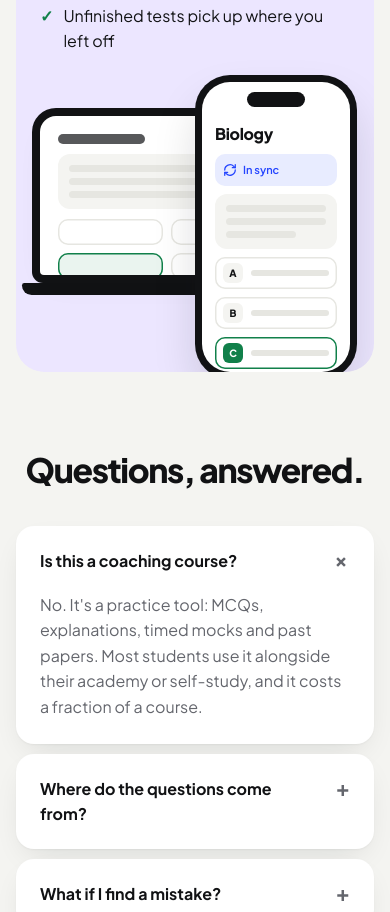
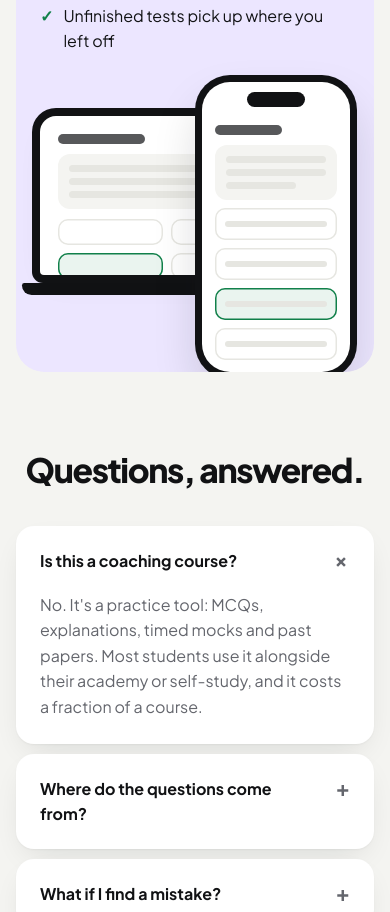
Before and after one commit to hozaifahejaz/mdcat-qbank, a Next.js app: page / in a window 390 px wide. Shown: the part 5160-6072 px from the top of the page. Built offline with nearby package versions, Linux system fonts and the light colour scheme; no server answers.

Commit message:
Landing page: keep the phone and laptop screens as plain sketches with no text

```diff
--- a/app/landing.css
+++ b/app/landing.css
@@ -196,6 +196,7 @@ section.tests { padding-top: 64px; }
 .laptop { position: absolute; left: 0; top: 34px; width: 82%; }
 .lt-screen { position: relative; aspect-ratio: 16 / 10; background: var(--card); border-radius: 16px 16px 4px 4px; box-shadow: 0 0 0 8px var(--pill), var(--shadow); overflow: hidden; }
 .lt-sketch { position: absolute; inset: 0; padding: 18px; display: grid; gap: 10px; align-content: start; }
+.phone .lt-bar { width: 55%; margin: 4px 0 2px; }
 .lt-bar { width: 40%; height: 10px; border-radius: 99px; background: var(--ink); opacity: .7; }
 .lt-opts { display: grid; grid-template-columns: 1fr 1fr; gap: 8px; }
 .lt-opts i { height: 26px; border-radius: 10px; box-shadow: inset 0 0 0 1.5px var(--line); }
@@ -203,16 +204,12 @@ section.tests { padding-top: 64px; }
 .lt-base { display: block; height: 12px; margin: 8px -7% 0; border-radius: 3px 3px 12px 12px; background: var(--pill); }
 .phone { position: absolute; right: 0; top: 0; width: 176px; height: 340px; border-radius: 32px; background: var(--card); box-shadow: 0 0 0 7px var(--pill), 0 24px 48px rgba(17,18,20,.18); padding: 18px 13px; display: grid; align-content: start; gap: 8px; overflow: hidden; }
 .phone .notch { width: 58px; height: 15px; border-radius: 99px; background: var(--pill); justify-self: center; margin: -8px 0 6px; }
-.phone .ph-title { font-weight: 800; font-size: 1rem; letter-spacing: -0.02em; }
-.phone .ph-alert { display: flex; gap: 6px; align-items: center; font-size: 0.6875rem; font-weight: 600; background: var(--blue-soft); color: var(--blue); border-radius: 10px; padding: 7px 8px; }
 .ph-q { display: grid; gap: 6px; background: var(--bg); border-radius: 12px; padding: 11px; }
 .ph-q i { display: block; height: 7px; border-radius: 99px; background: var(--line); }
 .ph-q i:last-child { width: 70%; }
-.phone .ph-opt { display: grid; grid-template-columns: 20px minmax(0, 1fr); gap: 8px; align-items: center; border-radius: 10px; padding: 6px 8px; box-shadow: inset 0 0 0 1.5px var(--line); }
-.phone .ph-opt b { width: 20px; height: 20px; border-radius: 6px; display: grid; place-items: center; background: var(--bg); font-size: 0.625rem; font-weight: 800; }
+.phone .ph-opt { display: grid; align-items: center; border-radius: 10px; padding: 13px 10px; box-shadow: inset 0 0 0 1.5px var(--line); }
 .phone .ph-opt i { display: block; height: 6px; border-radius: 99px; background: var(--line); }
-.phone .ph-opt.on { box-shadow: inset 0 0 0 1.5px var(--good); }
-.phone .ph-opt.on b { background: var(--good); color: #fff; }
+.phone .ph-opt.on { box-shadow: inset 0 0 0 1.5px var(--good); background: color-mix(in srgb, var(--good) 9%, var(--card)); }
 @media (max-width: 440px) {
   .devices { height: 290px; }
   .phone { width: 148px; height: 290px; border-radius: 28px; }
--- a/app/page.tsx
+++ b/app/page.tsx
@@ -194,16 +194,12 @@ export default function Home() {
                 </div>
                 <div className="phone">
                   <span className="notch" />
-                  <span className="ph-title">Biology</span>
-                  <span className="ph-alert">
-                    <svg width="14" height="14" viewBox="0 0 24 24" fill="none" stroke="currentColor" strokeWidth="2.2" strokeLinecap="round" strokeLinejoin="round"><path d="M21 12a9 9 0 0 1-15.5 6.2L3 16" /><path d="M3 12a9 9 0 0 1 15.5-6.2L21 8" /><path d="M21 3v5h-5" /><path d="M3 21v-5h5" /></svg>
-                    In sync
-                  </span>
+                  <span className="lt-bar" />
                   <span className="ph-q"><i /><i /><i /></span>
-                  <span className="ph-opt"><b>A</b><i /></span>
-                  <span className="ph-opt"><b>B</b><i /></span>
-                  <span className="ph-opt on"><b>C</b><i /></span>
-                  <span className="ph-opt"><b>D</b><i /></span>
+                  <span className="ph-opt"><i /></span>
+                  <span className="ph-opt"><i /></span>
+                  <span className="ph-opt on"><i /></span>
+                  <span className="ph-opt"><i /></span>
                 </div>
               </div>
             </div>
```
